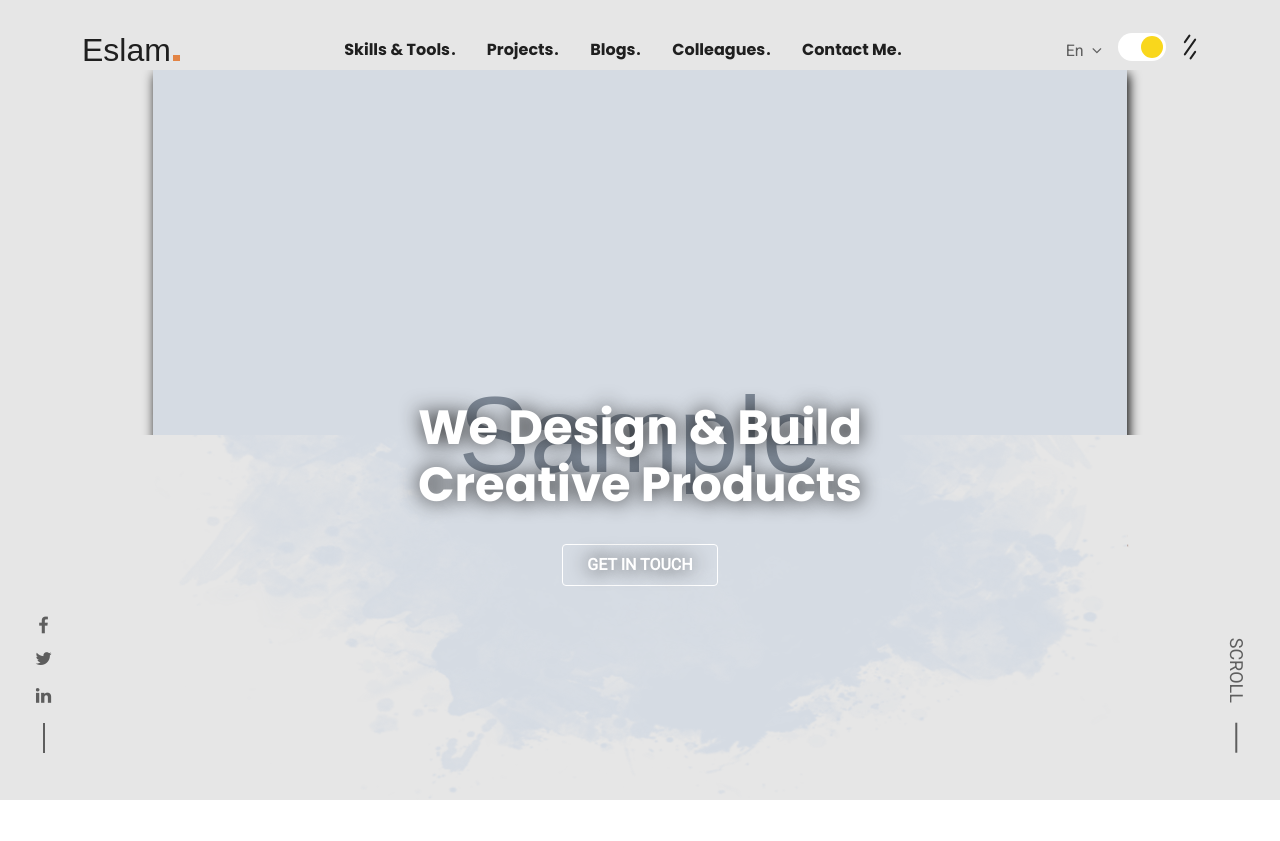
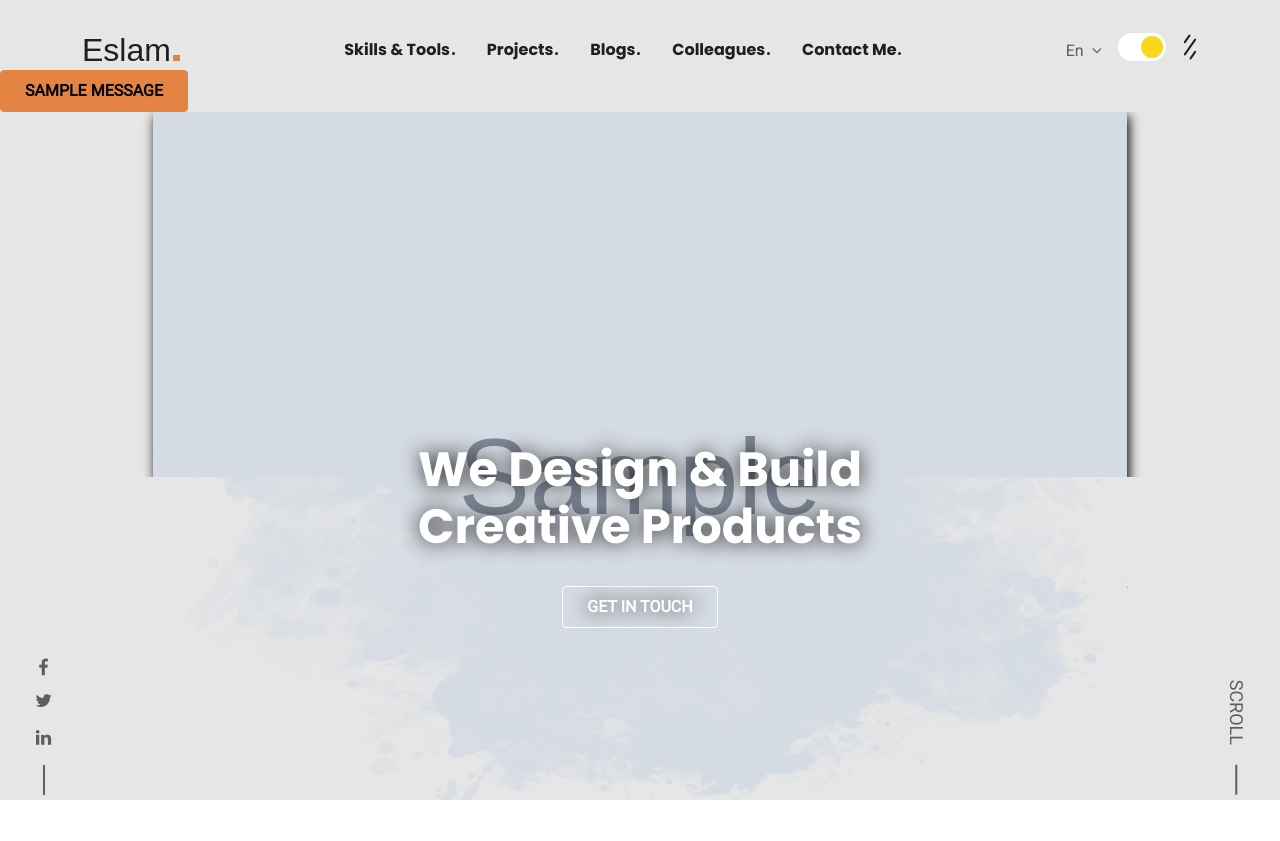
Before and after one commit to Es1amMohamed/portfolio, a Django app: page / in a window 1280 px wide. Shown: the top 841 px of the page. Run offline with Django 4.2, Linux system fonts and the light colour scheme; tables that the repository leaves empty hold one stand-in row (values such as "Sample post"); grey boxes marked "Sample" are stand-in pictures; one stand-in notice (Sample message) is shown; some libraries are stand-ins or nearby versions; some web fonts are replaced.

Commit message:
add contact form messages

```diff
--- a/portfolio/models.py
+++ b/portfolio/models.py
@@ -142,6 +142,7 @@ class Contact(models.Model):
     email = models.EmailField(max_length=200)
     phone = models.CharField(max_length=25, null=True, blank=True)
     message = models.TextField(max_length=1000)
+    created_at = models.DateTimeField(default=timezone.now)
 
     def __str__(self):
         return self.name
--- a/portfolio/templates/portfolio/portfolio.html
+++ b/portfolio/templates/portfolio/portfolio.html
@@ -3,7 +3,7 @@
 
       {% block 'body'  %}
 
-
+      {% include "messages.html" %}
         <!-- start of hero section -->
         <div id="hero"
           class="hero-section hide-in-preloading"
@@ -15,13 +15,13 @@
             </div>
           </div>
 
-          <div class="hero-text">
-            <h2>
+           <div class="hero-text">
+             <h2>
               We Design & Build
               <br>
               Creative Products
             </h2>
-            <a href="#contact" class="btn">Get In Touch</a>
+            <a href="{%url 'portfolio:contact' %}" class="btn">Get In Touch</a>
           </div>
 
           <div class="social">
--- a/portfolio/views.py
+++ b/portfolio/views.py
@@ -4,6 +4,7 @@ from .models import *
 from django.views import View
 from django.views.generic import ListView
 from django.core.mail import send_mail, BadHeaderError
+from django.contrib import messages
 
 # Create your views here.
 
@@ -42,6 +43,9 @@ def contact(request):
             name=sender_name, email=sender_email, phone=sender_phone, message=message
         )
         contact.save()
+        messages.success(
+            request, "Thank you for your message. We will get back to you soon."
+        )
         return redirect("/")
     return render(request, "portfolio/contact.html")
 
@@ -52,3 +56,6 @@ def colleagues(request):
 
 def skillsandtools(request):
     pass
+
+# <script src="https://platform.linkedin.com/badges/js/profile.js" async defer type="text/javascript"></script>
+# <div class="badge-base LI-profile-badge" data-locale="en_US" data-size="medium" data-theme="dark" data-type="VERTICAL" data-vanity="eslam-mohamed-aa3b87239" data-version="v1"><a class="badge-base__link LI-simple-link" href="https://eg.linkedin.com/in/eslam-mohamed-aa3b87239?trk=profile-badge">Eslam Mohamed</a></div>
--- /dev/null
+++ b/templates/messages.html
@@ -0,0 +1,7 @@
+{% if messages %}
+    {% for message in messages %}
+        <div class="btn btn-primary" class="alert {{ message.tags }} m-2" id="msg" role="alert">
+            {{ message }}
+        </div>
+    {% endfor %}
+{% endif %}
```
Also changed, not shown: portfolio/migrations/0014_contact_created_at.py (added), portfolio/templates/portfolio/contact.html (line endings or trailing spaces).
